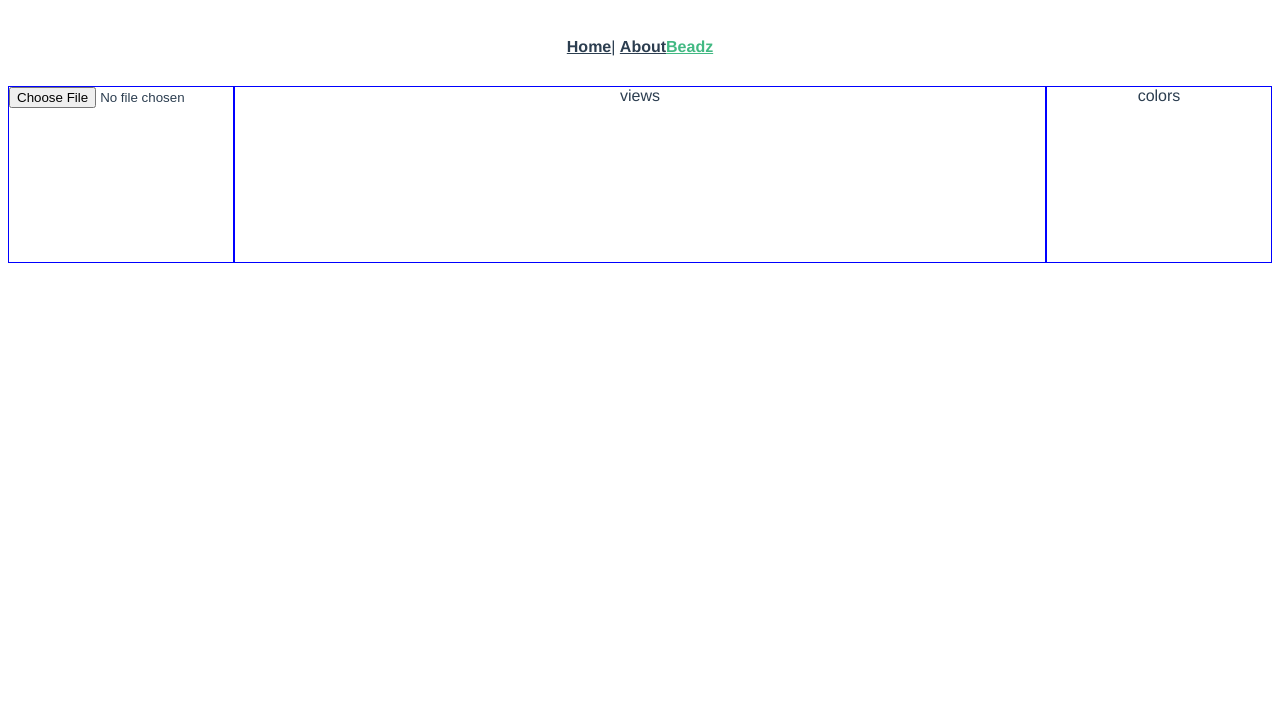
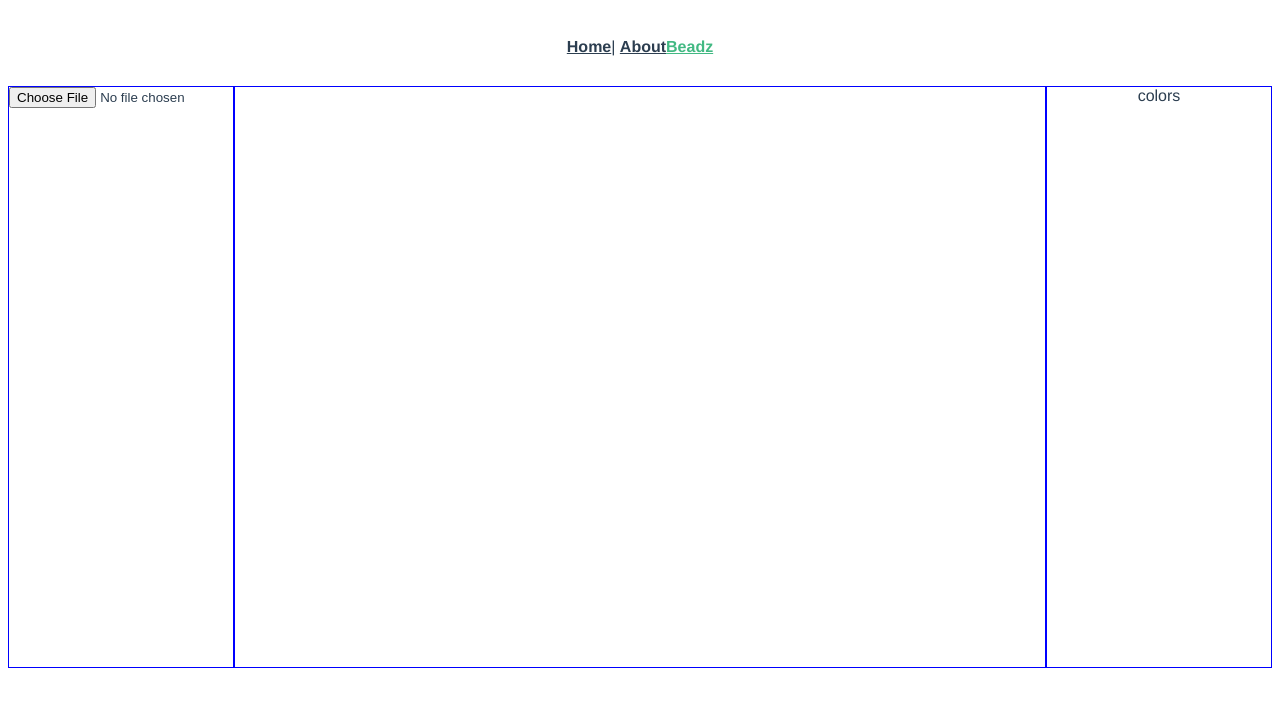
Before and after one commit to mikezano/beadel-juice, a Vue app: page /#/beadz in a window 1280 px wide. Shown: the top 706 px of the page. Built offline with nearby package versions, Linux system fonts and the light colour scheme.

Commit message:
pixelified

```diff
--- /dev/null
+++ b/src/components/BeadGrid.vue
@@ -0,0 +1,42 @@
+<template>
+	<div class="bead-grid">
+		<div
+			class="bead-grid__cell"
+			v-for="pixel in pixelData"
+			:key="pixel.id"
+			:style="hslColor(pixel.hsl)"
+			:title="pixel.hsl"
+		></div>
+	</div>
+</template>
+
+<script>
+export default {
+	props: ['pixelData'],
+	methods: {
+		hslColor(pixel) {
+			return {
+				backgroundColor: pixel,
+			};
+		},
+	},
+	created() {
+		console.log('Pixel Data: ', this.pixelData);
+	},
+};
+</script>
+
+<style>
+.bead-grid {
+	display: grid;
+	grid-template-columns: repeat(29, 20px);
+	grid-template-rows: repeat(29, 20px);
+	grid-gap: 0;
+	margin: auto;
+}
+.bead-grid__cell {
+	width: 20px;
+	height: 20px;
+	border: 1px solid #333;
+}
+</style>
--- a/src/components/Tools.vue
+++ b/src/components/Tools.vue
@@ -37,6 +37,8 @@ export default {
 			var canvas = this.$refs.imageCanvas;
 			canvas.width = img.width;
 			canvas.height = img.height;
+			console.log('Width:', canvas.width);
+			console.log('Height:', canvas.height);
 
 			var ctx = canvas.getContext('2d');
 			ctx.drawImage(img, 0, 0);
@@ -44,16 +46,18 @@ export default {
 			var imgData = ctx.getImageData(0, 0, canvas.width, canvas.height);
 			var data = imgData.data;
 			console.log(data);
-
+			debugger;
 			for (let i = 0; i < data.length; i += 4) {
 				const red = data[i];
 				const green = data[i + 1];
 				const blue = data[i + 2];
 
 				const hsl = this.rgbToHSL(red, green, blue);
-				console.log('HSL: ', hsl);
-				this.pixelData.push(hsl);
+				//console.log('HSL: ', hsl);
+				this.pixelData.push({ hsl: hsl, id: Math.random() });
 			}
+
+			this.$emit('on-pixels-generated', this.pixelData);
 		},
 
 		rgbToHSL(r, g, b) {
--- a/src/views/Beadz.vue
+++ b/src/views/Beadz.vue
@@ -1,21 +1,33 @@
 <template>
 	<div class="beadz">
 		<section class="beadz__tools">
-			<Tools />
+			<Tools @on-pixels-generated="pixelsGenerated" />
 		</section>
-		<section class="beadz__view">views</section>
+		<section class="beadz__view">
+			<BeadGrid :pixel-data="pixelData" />
+		</section>
 		<section class="beadz__colors">colors</section>
 	</div>
 </template>
 
 <script>
 import Tools from '../components/Tools.vue';
+import BeadGrid from '../components/BeadGrid.vue';
 export default {
 	data() {
-		return {};
+		return {
+			pixelData: [],
+		};
 	},
 	components: {
 		Tools,
+		BeadGrid,
+	},
+	methods: {
+		pixelsGenerated(pixelData) {
+			console.log(pixelData);
+			this.pixelData = pixelData;
+		},
 	},
 };
 </script>
```
Also changed, not shown: package.json (+7 -0 lines), .eslintrc.js.
